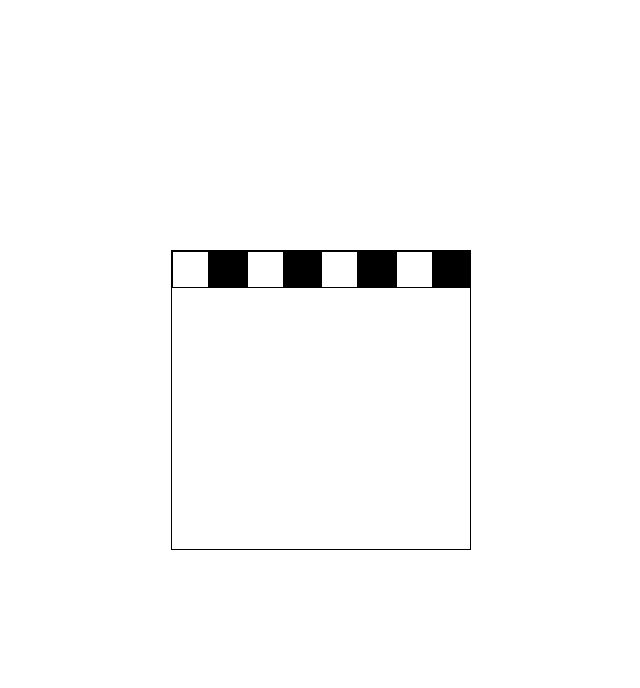
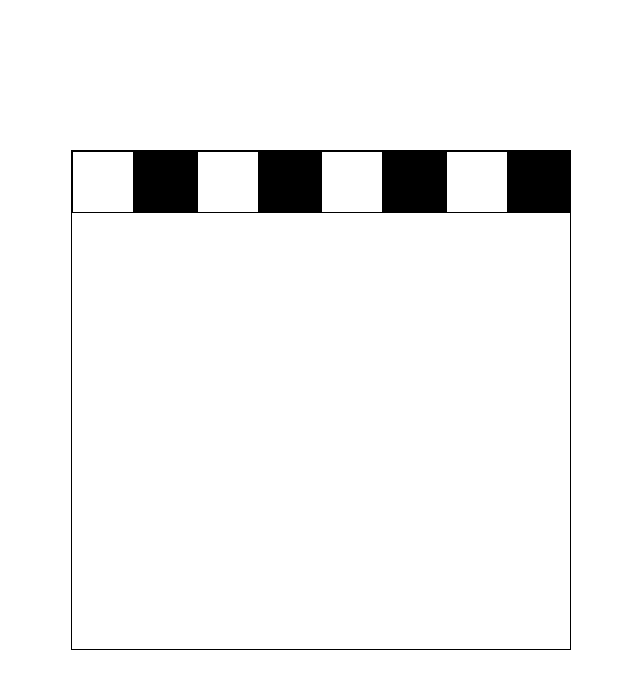
Before and after one commit to marla294/checkers, an Angular app: page / in a window 1280 px wide. Shown: the top 688 px of the page, without its empty margins (319-959 px from the left). Built offline with nearby package versions, Linux system fonts and the light colour scheme.

Commit message:
Nope that didn't fix the landscape issue

```diff
--- a/src/app/app.component.css
+++ b/src/app/app.component.css
@@ -25,11 +25,3 @@
 		border: 1px solid black;
 	}
 }
-
-@media only screen and (orientation: landscape) {
-	.board {
-		height: 300px;
-		width: 300px;
-		border: 1px solid black;
-	}
-}
```
